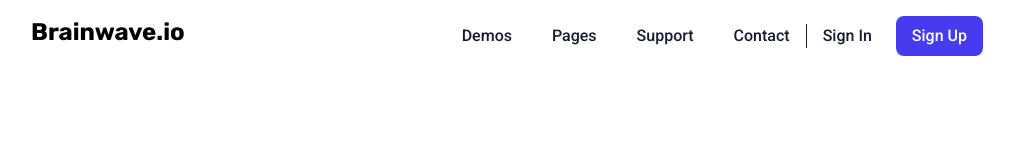
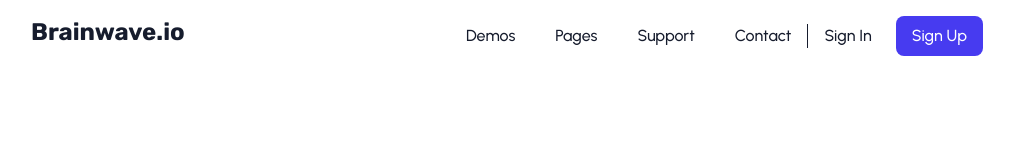
Before and after one commit to hackd3n/umbrl-task, a Next.js app in the folder brainwave-io/: page / in a window 1280 px wide. Shown: the top 160 px of the page, without its empty margins (129-1143 px from the left). Built offline with nearby package versions, Linux system fonts and the light colour scheme.

Commit message:
Using urbanist font as a cloaser match to figma font.

```diff
--- a/brainwave-io/src/app/layout.js
+++ b/brainwave-io/src/app/layout.js
@@ -1,10 +1,10 @@
-import { Roboto } from "next/font/google";
+import { Urbanist } from "next/font/google";
 import { Rubik } from "next/font/google";
 import "./globals.css";
 
 const rubik = Rubik({ subsets: ["latin"],
                       weight: '700'})
-const roboto = Roboto({ subsets: ["latin"],
+const urbanist = Urbanist({ subsets: ["latin"],
                         weight: ['100', '300', '400', '500', '700', '900'] });
 
 export const metadata = {
@@ -15,7 +15,7 @@ export const metadata = {
 export default function RootLayout({ children }) {
   return (
     <html lang="en">
-      <body className={`${roboto.className} ${rubik.className} bg-white`}>{children}</body>
+      <body className={`${urbanist.className} ${rubik.className} bg-white text-black`}>{children}</body>
     </html>
   );
 }
```
